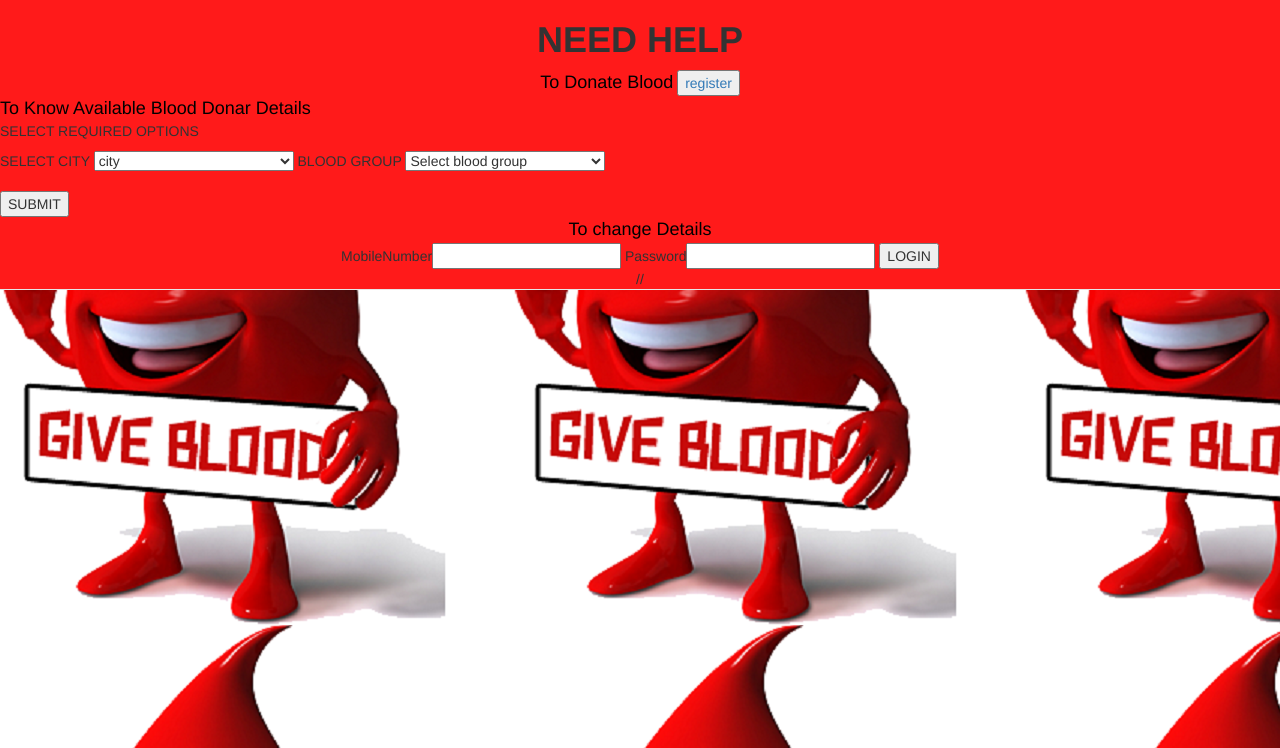
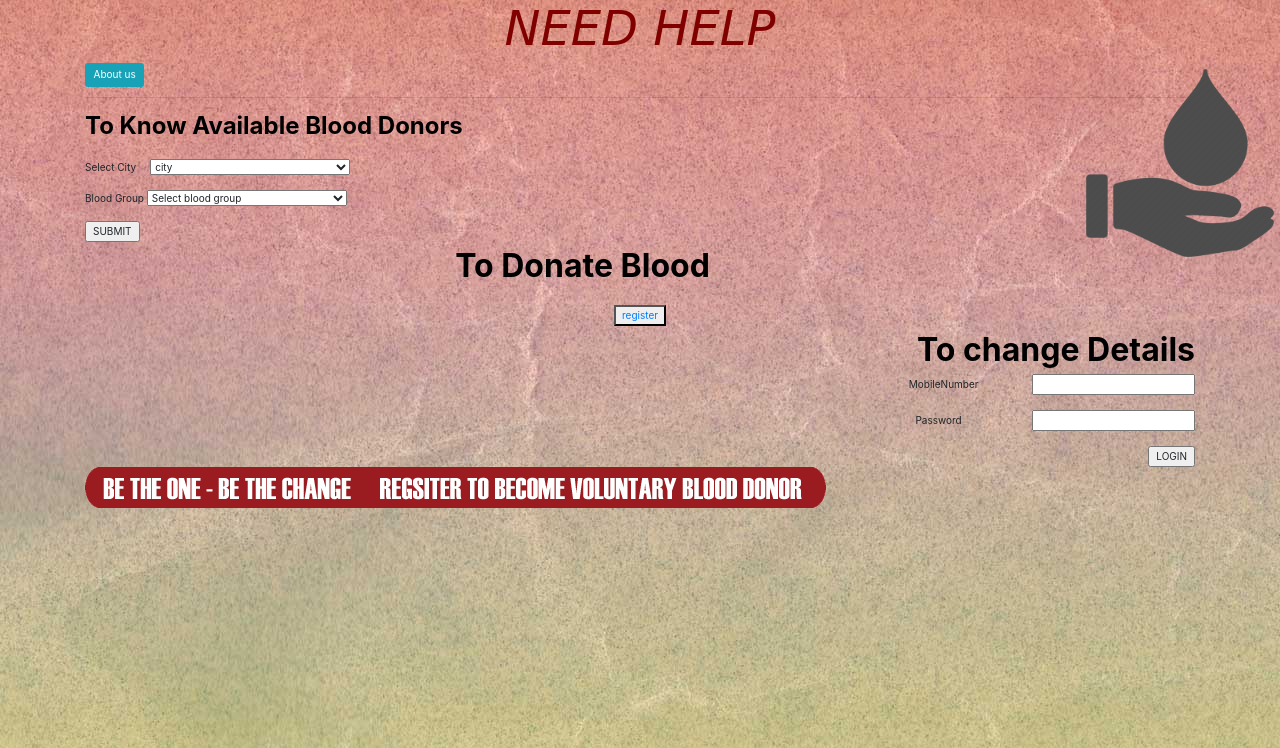
Before and after one commit to gsvsrilakshmi27/Need_Help, a Django app: page /data/ in a window 1280 px wide. Shown: the top 748 px of the page. Run offline with Django 3.2, Linux system fonts and the light colour scheme; some libraries are stand-ins or nearby versions.

Commit message:
homepage design

```diff
--- a/need_help/data/templates/data/index.html
+++ b/need_help/data/templates/data/index.html
@@ -1,6 +1,11 @@
 <!DOCTYPE html>
 <html lang="en">
   <head>
+    <meta charset="utf-8">
+  <meta name="viewport" content="width=device-width, initial-scale=1">
+  <link rel="stylesheet" href="http://maxcdn.bootstrapcdn.com/bootstrap/3.3.5/css/bootstrap.min.css">
+  <script src="https://ajax.googleapis.com/ajax/libs/jquery/1.11.3/jquery.min.js"></script>
+  <script src="http://maxcdn.bootstrapcdn.com/bootstrap/3.3.5/js/bootstrap.min.js"></script>
      <script src="https://ajax.googleapis.com/ajax/libs/jquery/1.11.3/jquery.min.js"></script>
     <meta charset="utf-8">
     <meta http-equiv="X-UA-Compatible" content="IE=edge">
@@ -13,33 +18,57 @@
 
 
   </head>
-   <script src="https://ajax.googleapis.com/ajax/libs/jquery/1.11.3/jquery.min.js"></script>
-  <body background="/static/data/images/10.jpg" no-repeat>
-    <div style="background-color:#ff1a1a" align="center" class="navbar navbar-default navbar-static-top"  >
-    <h1><b>NEED HELP</b>
+   <!-- //<script src="https://ajax.googleapis.com/ajax/libs/jquery/1.11.3/jquery.min.js"></script> -->
+  <body background="/static/data/images/3.jpg" >
+    <div  align="center"  >
+    <h1 ><em><font face = "Comic Sans MS" size = "10" color = "maroon">NEED HELP</font></em></h1>
+<img src = "/static/data/images/p6.png" width = "200" height = "200" align = "right"></img>
+  </div>
+    <div class="container" align = "left">
+  <!-- <h2>Simple Collapsible</h2> -->
+  <a href="#demo" class="btn btn-info" data-toggle="collapse">About us</a>
+  <div id="demo" class="collapse" >
+  <font color= "white">This site helps in getting the information regarding the available blood donors based on the selected city or the blood group. It even provides a platform for a user to register himself as a blood donor and save a valuable life.</font>
+  </div>    <hr>
+
+  <!-- <div class="container">
+
+  <div class="btn-group btn-group-justified">
+    <div class="btn-group">
+      <button type="button" class="btn btn-primary">HOME</button>
+    </div>
+    <div class="btn-group">
+      <button type="button" class="btn btn-primary">ABOUT US</button>
+    </div>
+    <div class="btn-group">
+      <button type="button" class="btn btn-primary">CONTACT US</button>
+    </div>
+  </div>
+</div> -->
 
 
 
-</h1>
 
-<div>
-<form action="demo_form.asp" method="get" >
-<font    size="4" color="black">To Donate Blood</font>
+<!-- <div class="container" align = "rigth"> -->
+  <!-- <h2>Simple Collapsible</h2> -->
+  <!-- <div align = "right"> <a href="#demo1" class="btn btn-info" data-toggle="collapse" >Contact us</a></div>
+  <div id="demo1" class="collapse" >
+  <font color= "white" align = "right">  dxbxbdx</font>
+  </div>
+</div> -->
+<!-- </div>
+ -->
 
-<button   type="submit">   <a href = "/data/registration"> register </a>   </button>
-<!-- <a href = "/data/registration"> register </a> -->
-
-<!-- <button   type="submit" value="fav_HTML">   REGISTER   </button> -->
 
 
 
 
 </form>
-
+<div>
 <form action="validate4" method="GET" align="left"  >
-<font size="4" color="black" >To Know Available Blood Donar Details</font>
-<p>SELECT REQUIRED OPTIONS</p>
-SELECT CITY
+<font size="5" color="black" ><b>To Know Available Blood Donors</b></font><br><br>
+<!-- <p>SELECT REQUIRED OPTIONS</p> -->
+Select City&nbsp;&nbsp;&nbsp;&nbsp;
 <select style = "width:200px;" name = "cit">
 <option >city</option>
 <option value = "Adilabad">Adilabad</option>
@@ -67,8 +96,8 @@ SELECT CITY
 <option value = "Vizianagaram">Vizianagaram</option>
 <option value = "Vizag">Vizag</option>
 <option value = "Warangal">Warangal</option>
-</select>
-BLOOD GROUP
+</select><br><br>
+Blood Group
 <select style = "width:200px;" name = "blod">
 <option >Select blood group</option>
 <option value = "A+">A+</option>
@@ -85,45 +114,33 @@ BLOOD GROUP
 
 <input type = "submit" value = "SUBMIT" >
 
+<div align = "center">
+<form action="demo_form.asp" method="get"  >
+<font    size="6" color="black" ><b>To Donate Blood</b></font><br><br>
+
+<button   type="submit">   <a href = "/data/registration"> register </a>   </button>
+<!-- <a href = "/data/registration"> register </a> -->
+
+<!-- <button   type="submit" value="fav_HTML">   REGISTER   </button> -->
+
+
+</div>
 </form>
-</div>
-<div>
-  <font size="4" color="black">To change Details</font>
+
+<div align="right">
+  <font size="6" color="black" align="right"><b>To change Details</b></font>
   <form method="POST" name="login" action="validate1/">
-            {% csrf_token %}
-            MobileNumber<input type="text" name="MobileNumber" id = "mobile"/>
-            Password<input type="password" name="Password" id = "pwd"/>
+
+            MobileNumber&nbsp;&nbsp;&nbsp;&nbsp;&nbsp;&nbsp;&nbsp;&nbsp;&nbsp;&nbsp;&nbsp;&nbsp;&nbsp;&nbsp;&nbsp;&nbsp;&nbsp;&nbsp;&nbsp;<input type="text" name="MobileNumber" id = "mobile"/><br><br>
+            &nbsp;&nbsp;&nbsp;&nbsp;Password&nbsp;&nbsp;&nbsp;&nbsp;&nbsp;&nbsp;&nbsp;&nbsp;&nbsp;&nbsp;&nbsp;&nbsp;&nbsp;&nbsp;&nbsp;&nbsp;&nbsp;&nbsp;&nbsp;&nbsp;&nbsp;&nbsp;&nbsp;&nbsp;&nbsp;<input type="password" name="Password" id = "pwd"/><br><br>
            <!-- <button   type="submit" onclick = "myfun()">   <a href = "/data/login"> login </a>   </button> -->
+
             <input type = "submit" value = "LOGIN" >
         </form>
-      // <script>
-      //    function myfun(){
 
-      //   $.ajax({
-      //       url : "/data/validate1/", // the endpoin
-      //       type : "GET", // http method
-      //       data : {mobile_number:$("#mobile").val(),
-      //             password:$("#pwd").val(),
 
-      //        }, // data sent with the post request
-      //       // handle a successful response
-      //       success : function(json) {
-
-      //           alert(json) // log the console.log("success"); // another sanity check
-      //           $("#mobile").val('');
-      //           $("#pwd").val('');
-
-      //       },
-      //       // handle a non-successful response
-      //       error : function(xhr,errmsg,err) {
-      //           $('#results').html("<div class='alert-box alert radius' data-alert>Oops! We have encountered an error: "+errmsg+
-      //               " <a href='#' class='close'>&times;</a></div>"); // add the error to the dom
-      //           alert(xhr.status + ": " + xhr.responseText); // provide a bit more info about the error to the console
-      //       }
-      //   });
-      // };
-      //   </script>
       </div>
-</div>
+      <div align = "left" ><img src="/static/data/images/h2.png"></img></div>
+<!-- </div> -->
   </body>
 </html>
```
Also changed, not shown: need_help/data/static/data/images/3.jpg (added), need_help/data/static/data/images/h2.png (added), need_help/data/static/data/images/p6.png (added), need_help/db.sqlite3, 2 other files.
